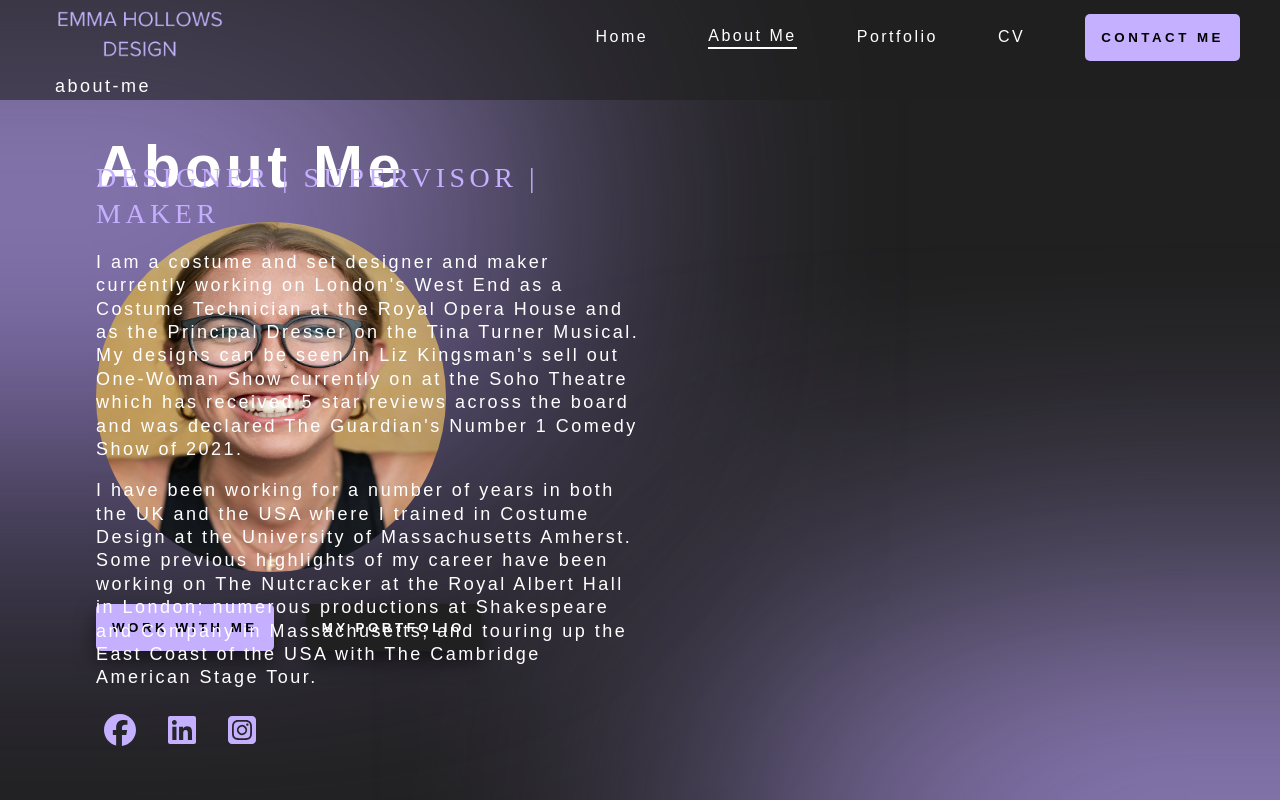
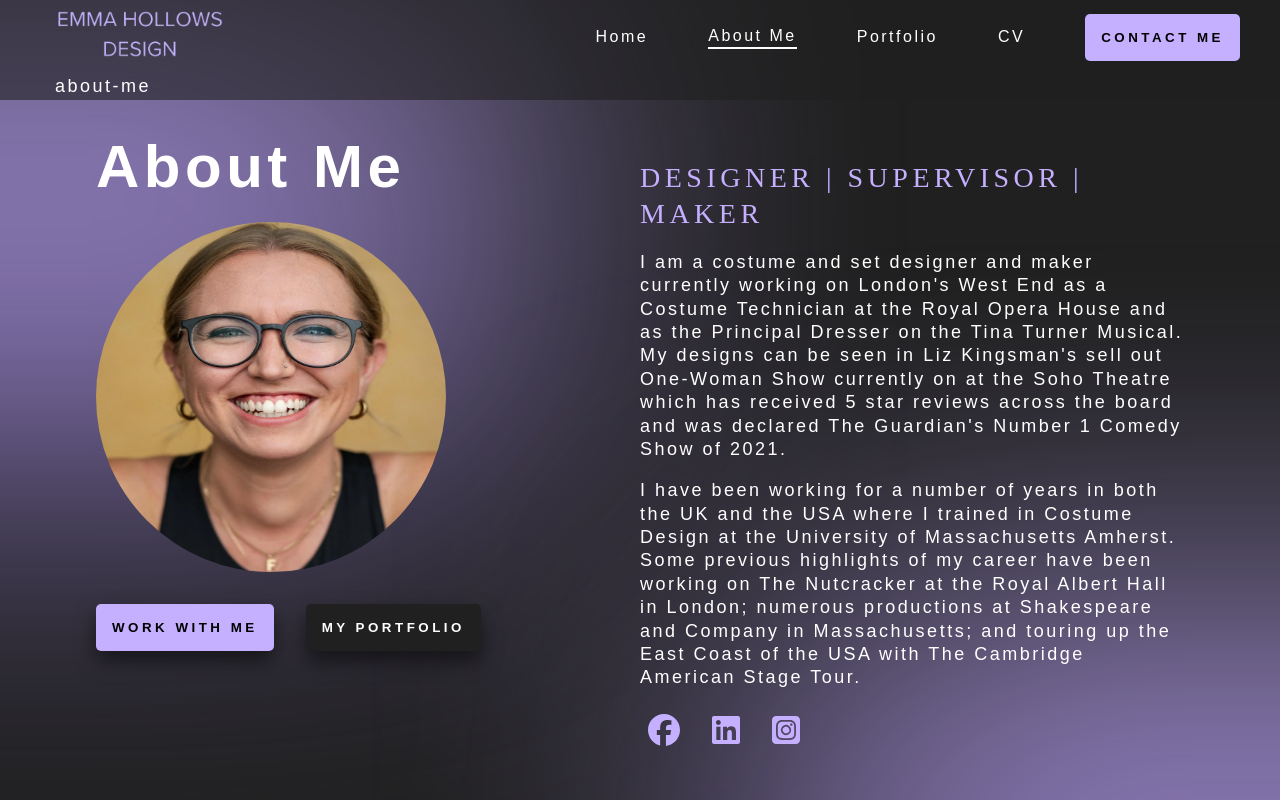
Before and after one commit to curveservices/emma-hollows-design, a React (Vite) app: page /about-me in a window 1280 px wide. Shown: the top 800 px of the page. Built offline with nearby package versions, Linux system fonts and the light colour scheme.

Commit message:
ScollState component added, changes to classnames

```diff
--- a/src/pages/about/index.jsx
+++ b/src/pages/about/index.jsx
@@ -1,23 +1,17 @@
-import React, { useEffect, useState } from 'react';
+import React from 'react';
 import emma1 from '../../assets/images/emma1.webp';
 import emma2 from '../../assets/images/emma2.webp';
 import Button from '../../components/button';
 import Socials from '../../components/socials';
+import useScrollStates from '../../components/scrollState';
 import './index.scss';
 
 const About = () => {
-  const [second, setSecond] = useState(false);
-  useEffect(() => {
-    const handleScroll = () => {
-      const scrollSecond = window.scrollY;
-      setSecond(scrollSecond > 150)
-    };
-    window.addEventListener('scroll', handleScroll);
-  }, []);
+  const { second, third } = useScrollStates();
 
   return (
     <div className='about-page'>
-      <section className="hero">
+      <section className="about-hero">
         <div className="hero-left">
           <h1>About Me</h1>
           <img
--- a/src/pages/about/index.scss
+++ b/src/pages/about/index.scss
@@ -11,7 +11,7 @@
     .mobile-view {
         display: none;
     }
-    .hero {
+    .about-hero {
         display: flex;
         .hero-left {
             display: flex;
```
